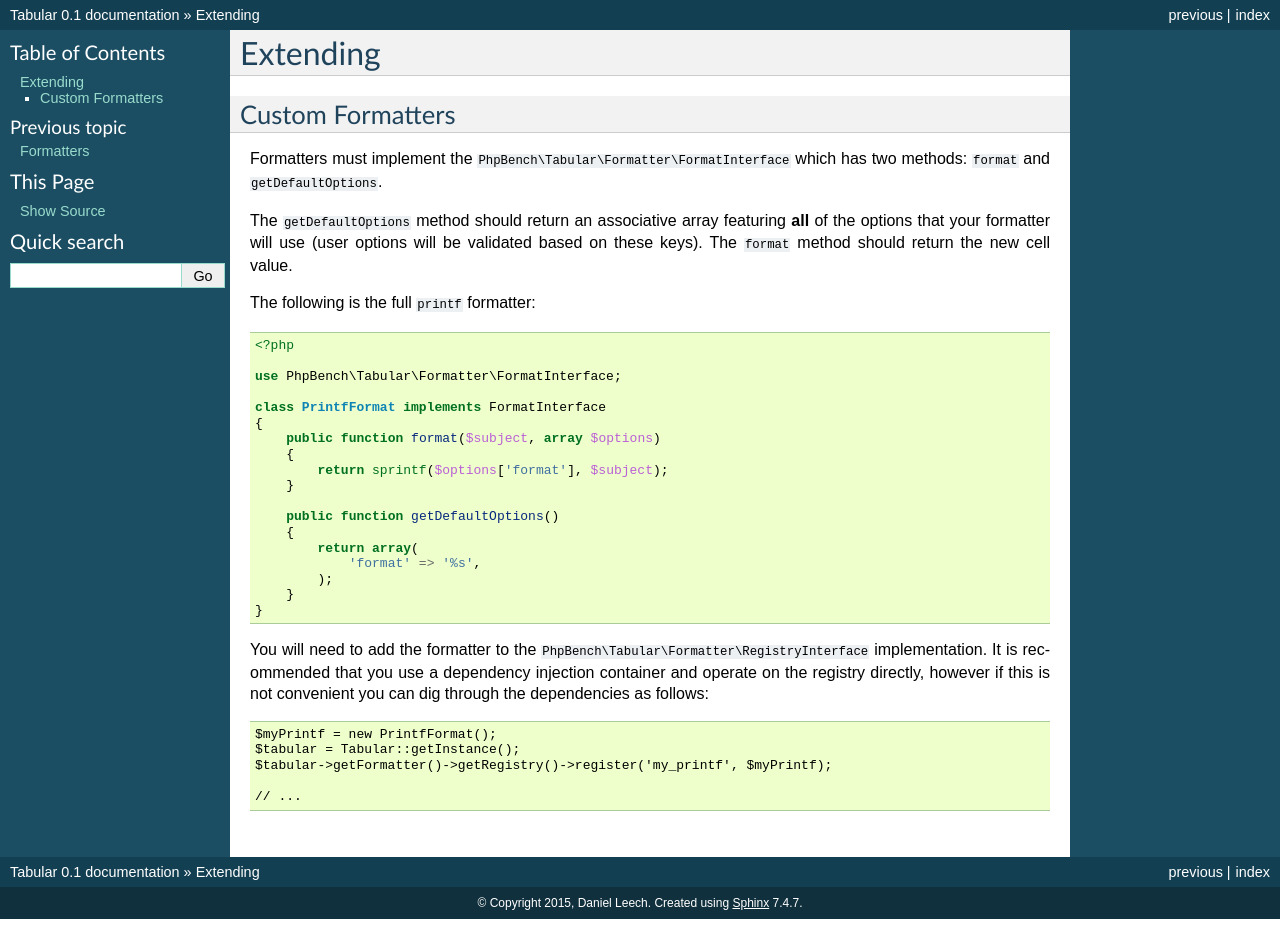
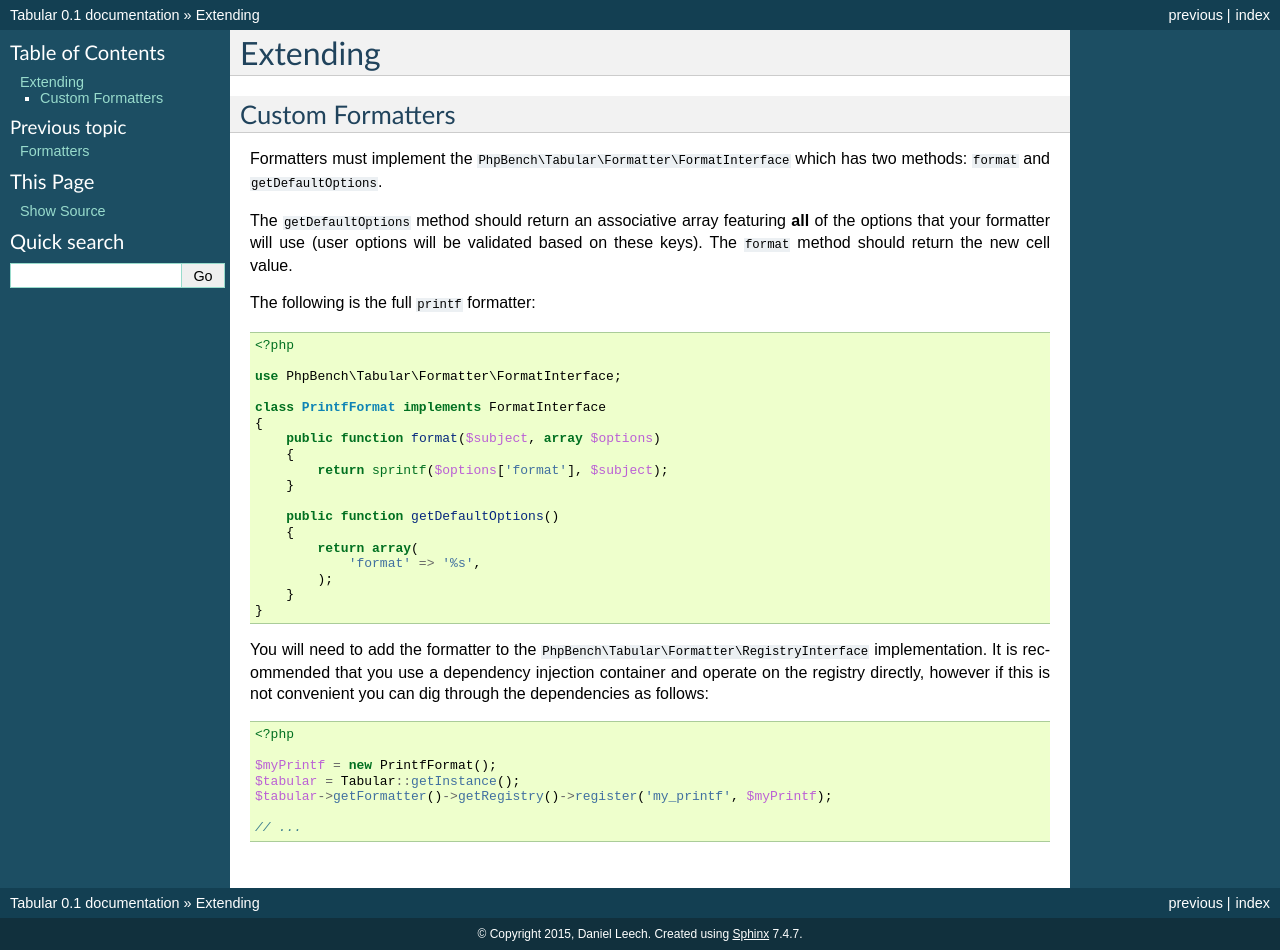
Before and after one commit to phpbench/tabular, a Sphinx documentation site: the page built from docs/extending.rst, in a window 1280 px wide. Built offline with Sphinx 7.4.7, drawn with Linux system fonts in a browser that asks for light colours; before the commit the page ends 919 px from its top, so only the background shows below that.

Commit message:
Updated Docs

```diff
--- a/docs/extending.rst
+++ b/docs/extending.rst
@@ -39,6 +39,8 @@ You will need to add the formatter to the ``PhpBench\Tabular\Formatter\RegistryI
 
 .. code-block:: php
 
+    <?php
+
     $myPrintf = new PrintfFormat();
     $tabular = Tabular::getInstance();
     $tabular->getFormatter()->getRegistry()->register('my_printf', $myPrintf);
--- a/docs/formatters.rst
+++ b/docs/formatters.rst
@@ -13,8 +13,8 @@ file](definition.md).
 ``printf``
 ----------
 
-The ``printf`` formatter uses, can you guess?, PHP's
-``printf <http://php.net/manual/en/function.printf.php>``_ function.
+The ``printf`` formatter uses PHP's
+`printf <http://php.net/manual/en/function.printf.php>`_ function.
 
 Options:
 
--- a/docs/xpath_functions.rst
+++ b/docs/xpath_functions.rst
@@ -81,3 +81,5 @@ This can also be used effectively with ``average`` function::
     deviation(average(//price), ./price)
 
 Will show the deviation of the price from the average value.
+
+.. _XPath 1.0 functions: https://developer.mozilla.org/en-US/docs/Web/XPath/Functions
```
